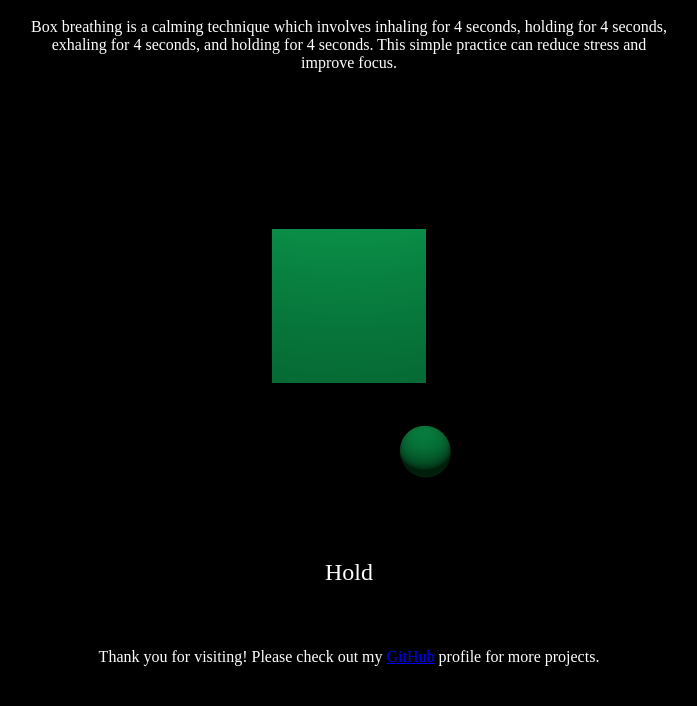
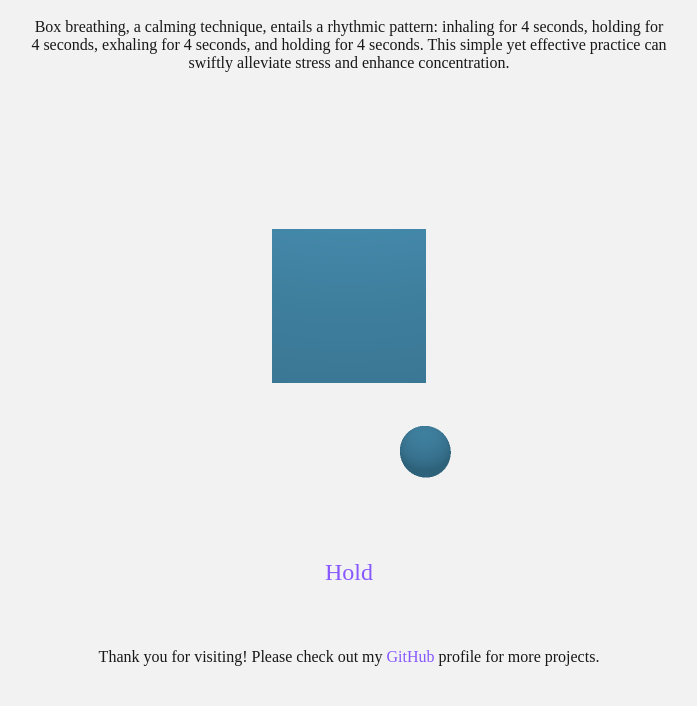
Before and after one commit to tautminas/box-breathing, a website built with Vite: page index.html in a window 1280 px wide. Shown: the part 94-800 px from the top of the page, without its empty margins (291-988 px from the left). Built offline with nearby package versions, Linux system fonts and the light colour scheme; animation ran at ten frames a second.

Commit message:
Change title and command color

```diff
--- a/index.html
+++ b/index.html
@@ -3,14 +3,15 @@
   <head>
     <meta charset="UTF-8" />
     <meta name="viewport" content="width=device-width, initial-scale=1.0" />
-    <title>Document</title>
+    <title>Box Breathing</title>
   </head>
   <body style="padding-top: 500px">
-    <h1 class="absolute-center title">Box breathing</h1>
+    <h1 class="absolute-center title">Box Breathing</h1>
     <p class="absolute-center lead">
-      Box breathing is a calming technique which involves inhaling for 4
-      seconds, holding for 4 seconds, exhaling for 4 seconds, and holding for 4
-      seconds. This simple practice can reduce stress and improve focus.
+      Box breathing, a calming technique, entails a rhythmic pattern: inhaling
+      for 4 seconds, holding for 4 seconds, exhaling for 4 seconds, and holding
+      for 4 seconds. This simple yet effective practice can swiftly alleviate
+      stress and enhance concentration.
     </p>
     <canvas class="webgl"></canvas>
     <p class="absolute-center command">Exhale</p>
--- a/main.js
+++ b/main.js
@@ -7,13 +7,13 @@ const scene = new THREE.Scene();
 
 // Create square
 const cubeGeometry = new THREE.BoxGeometry(4, 4, 4);
-const cubeMaterial = new THREE.MeshStandardMaterial({ color: 0x00ff83 });
+const cubeMaterial = new THREE.MeshStandardMaterial({ color: 0x5cb8e4 });
 const cube = new THREE.Mesh(cubeGeometry, cubeMaterial);
 scene.add(cube);
 
 // Create our sphere
 const geometry = new THREE.SphereGeometry(1.5, 64, 64);
-const material = new THREE.MeshStandardMaterial({ color: 0x00ff83 });
+const material = new THREE.MeshStandardMaterial({ color: 0x5cb8e4 });
 const mesh = new THREE.Mesh(geometry, material);
 mesh.position.x = 6;
 scene.add(mesh);
@@ -30,7 +30,7 @@ light.position.set(0, 10, 10);
 scene.add(light);
 
 // Ambient light (subtle overall illumination)
-const ambientLight = new THREE.AmbientLight(0x404040, 0.8); // Color and intensity
+const ambientLight = new THREE.AmbientLight(0xffffff, 0.8); // Color and intensity
 scene.add(ambientLight);
 
 // Camera
@@ -49,7 +49,7 @@ const renderer = new THREE.WebGLRenderer({ canvas });
 renderer.setSize(sizes.width, sizes.height);
 renderer.setPixelRatio(2);
 
-// renderer.setClearColor(0xcaf0f8);
+renderer.setClearColor(0xf2f2f2);
 
 renderer.render(scene, camera);
 
--- a/style.css
+++ b/style.css
@@ -17,7 +17,7 @@ html {
 }
 
 .absolute-center {
-  color: white;
+  color: #181818;
   z-index: 2;
   position: absolute;
   left: 50%;
@@ -52,6 +52,7 @@ html {
 .command {
   font-size: 1.5rem;
   bottom: 15%;
+  color: #8758FF;
 }
 
 /* Media Queries for smaller screens */
@@ -83,3 +84,13 @@ html {
     top: 95%;
   }
 }
+
+a {
+  color: #8758FF; /* Default color */
+  text-decoration: none; Remove underline
+  transition: color 0.3s ease; /* Smooth transition for color change */
+}
+
+a:hover {
+  color: #5CB8E4; /* Color on hover */
+}
```
